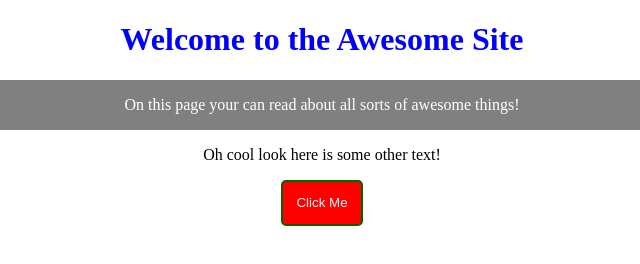
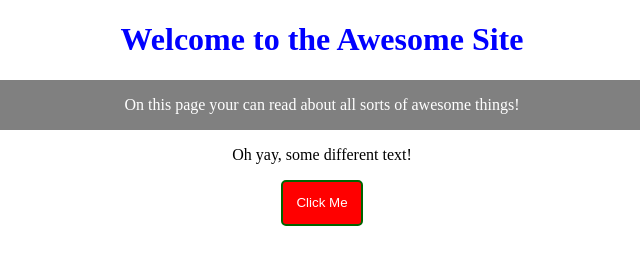
Before and after one commit to Kardelio/AmazingWebsite, a plain HTML site: page index.html in a window 1280 px wide. Shown: the full height of the page, 318-958 px from the left. Drawn offline with Linux system fonts and the light colour scheme.

Commit message:
changed some text

```diff
--- a/index.html
+++ b/index.html
@@ -12,7 +12,7 @@
     <div>
         <h1 style="color: blue; align= center">Welcome to the Awesome Site</h1>
         <p class="awesome">On this page your can read about all sorts of awesome things!</p>
-        <p>Oh cool look here is some other text!</p>
+        <p>Oh yay, some different text!</p>
         <button onclick="popup()">Click Me</button>
     </div>
 </body>
```
